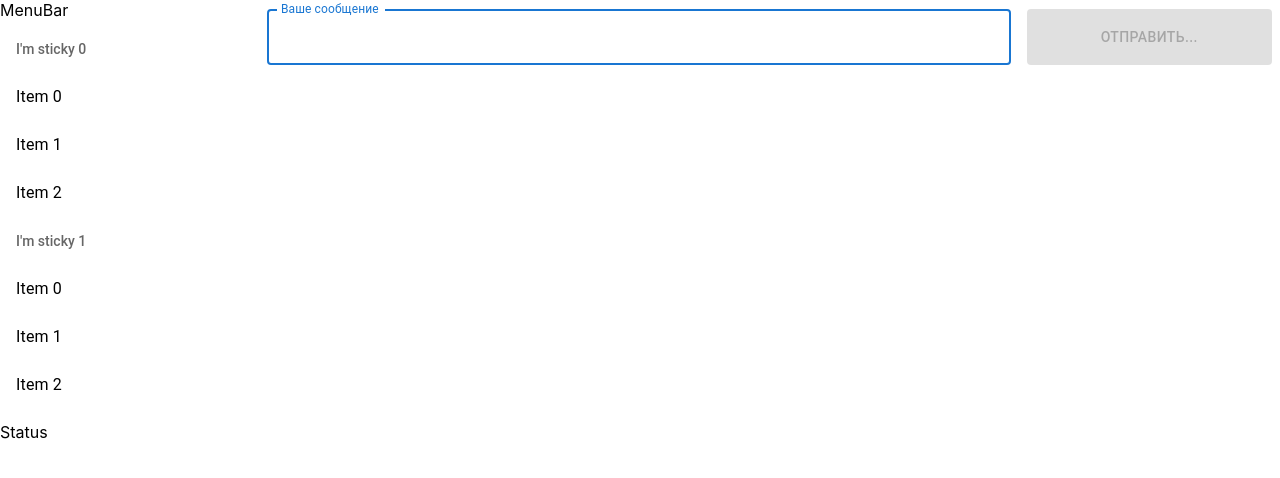
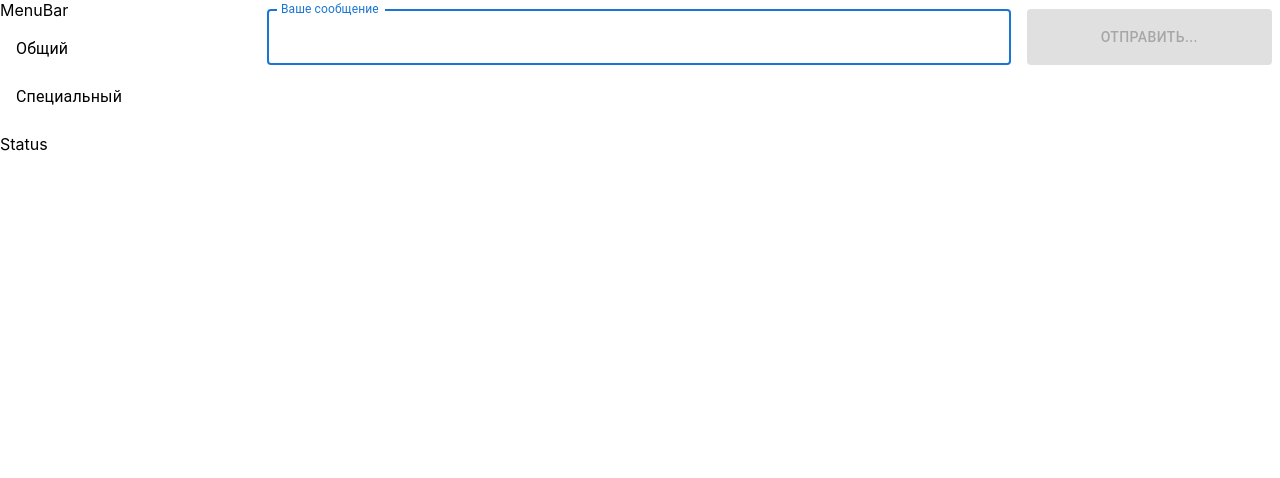
Before and after one commit to savinsv/gb-react, a React (Create React App) app: page / in a window 1280 px wide. Shown: the top 478 px of the page. Built offline with nearby package versions, Linux system fonts and the light colour scheme.

Commit message:
Забыл про список чатов. Добавил по заданию

```diff
--- a/src/components/ChatBox/ChatBox.jsx
+++ b/src/components/ChatBox/ChatBox.jsx
@@ -107,7 +107,7 @@ export const ChatBox = () => {
           <Button
             id="sendMessageBtn"
             variant="contained"
-            disabled={inputMessage.length < 10}
+            disabled={inputMessage.length < 2}
             sx={{ bgcolor: "grey" }}
             onClick={handleClickSendBtn}
           >
--- a/src/components/ChatList/ChatList.jsx
+++ b/src/components/ChatList/ChatList.jsx
@@ -1,10 +1,15 @@
-import * as React from "react";
+// import * as React from "react";
+import { React, useRef, useState, useEffect } from "react";
 import List from "@mui/material/List";
 import ListItem from "@mui/material/ListItem";
 import ListItemText from "@mui/material/ListItemText";
 import ListSubheader from "@mui/material/ListSubheader";
 
 export const ChatList = () => {
+  const [chatList, setChatList] = useState([
+    { id: 1, chatName: "Общий" },
+    { id: 2, chatName: "Специальный" },
+  ]);
   return (
     <List
       sx={{
@@ -18,18 +23,19 @@ export const ChatList = () => {
       }}
       subheader={<li />}
     >
-      {[0, 1].map((sectionId) => (
+      {/* {[0, 1].map((sectionId) => (
         <li key={`section-${sectionId}`}>
           <ul>
-            <ListSubheader>{`I'm sticky ${sectionId}`}</ListSubheader>
-            {[0, 1, 2].map((item) => (
-              <ListItem key={`item-${sectionId}-${item}`}>
-                <ListItemText primary={`Item ${item}`} />
-              </ListItem>
-            ))}
-          </ul>
+            <ListSubheader>{`I'm sticky ${sectionId}`}</ListSubheader> */}
+      {chatList.map(({ id, chatName }) => (
+        // <ListItem key={`item-${sectionId}-${item}`}>
+        <ListItem key={id}>
+          <ListItemText primary={chatName} />
+        </ListItem>
+      ))}
+      {/* </ul>
         </li>
-      ))}
+      ))} */}
     </List>
   );
 };
```
